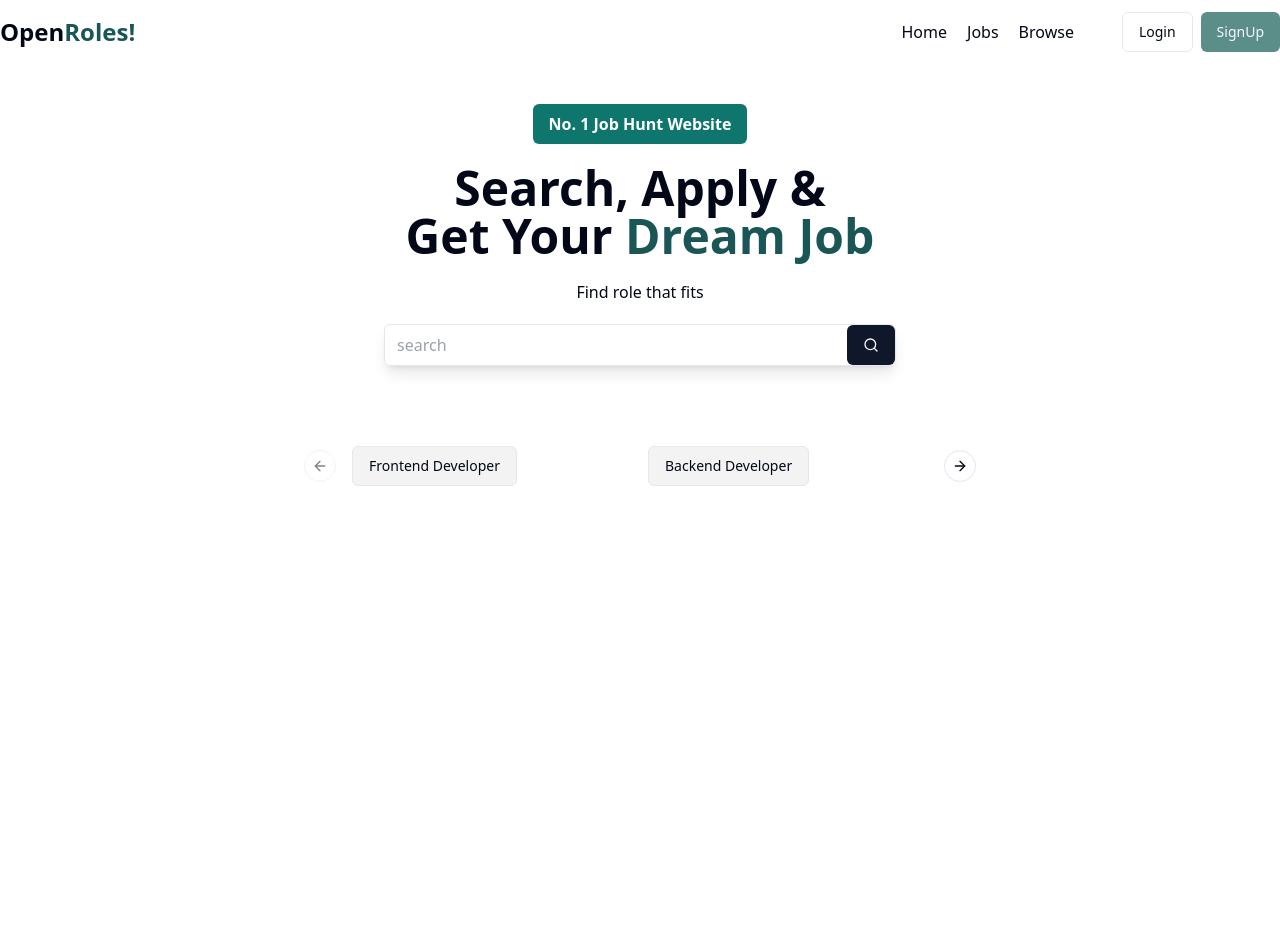
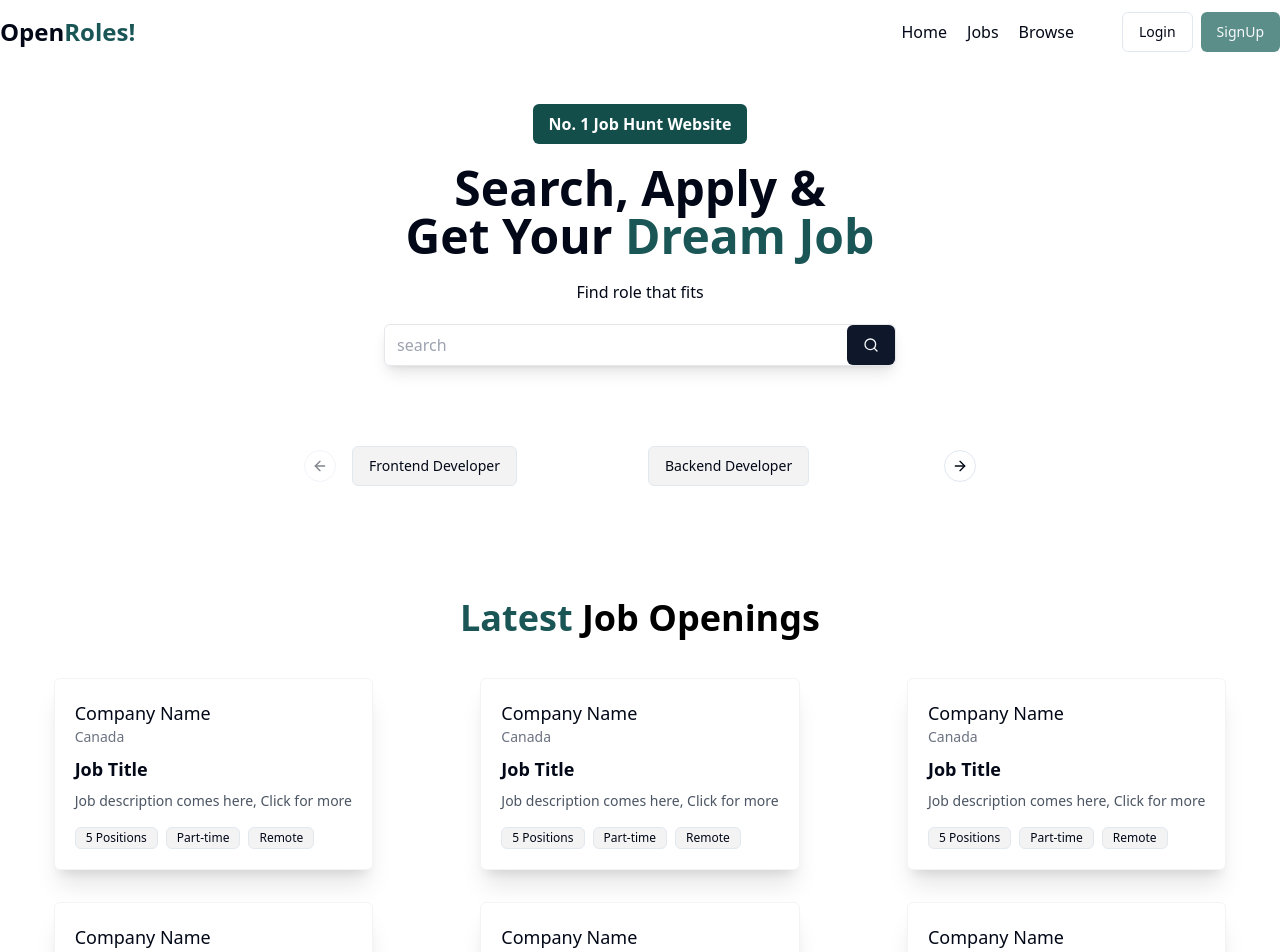
Before and after one commit to titanium-exe/OpenRoles, a React (Vite) app in the folder frontend/: page / in a window 1280 px wide. Shown: the top 952 px of the page. Before the commit the page ends 800 px from the top, so only its background shows below. Built offline with nearby package versions, Linux system fonts and the light colour scheme.

Commit message:
homepage; latestJobs added

```diff
--- a/frontend/src/components/HeroSection.jsx
+++ b/frontend/src/components/HeroSection.jsx
@@ -6,7 +6,7 @@
   return (
     <div className="text-center">
       <div className="flex flex-col gap-5 my-10">
-        <span className="px-4 py-2 mx-auto rounded-md bg-teal-700 text-[#ffffff] font-bold">
+        <span className="px-4 py-2 mx-auto rounded-md bg-teal-900 text-[#ffffff] font-bold">
           No. 1 Job Hunt Website
         </span>
         <h1 className="text-5xl font-bold">
--- /dev/null
+++ b/frontend/src/components/LatestJobCards.jsx
@@ -0,0 +1,39 @@
+import React from "react";
+import { Badge } from "@/components/ui/badge";
+
+const LatestJobCards = () => {
+  return (
+    <div className="p-5 rounded-md shadow-xl bg-white border border-gray-100">
+      <div>
+        <h1 className="font-medium text-lg">Company Name</h1>
+        <p className="text-sm text-gray-500">Canada</p>
+      </div>
+      <div>
+        <h1 className="font-bold text-lg my-2">Job Title</h1>
+        <p className="text-sm text-gray-600">Job description comes here, Click for more</p>
+      </div>
+      <div className="flex items-center gap-2 mt-4">
+        <Badge
+          className={"rounded-md text-[] bg-[#f3f3f3] font-light"}
+          variant="ghost"
+        >
+          5 Positions
+        </Badge>
+        <Badge
+          className={"rounded-md text-[] bg-[#f3f3f3] font-light"}
+          variant="ghost"
+        >
+          Part-time
+        </Badge>
+        <Badge
+          className={"rounded-md text-[] bg-[#f3f3f3] font-light"}
+          variant="ghost"
+        >
+          Remote
+        </Badge>
+      </div>
+    </div>
+  );
+};
+
+export default LatestJobCards;
--- a/frontend/src/components/LatestJobs.jsx
+++ b/frontend/src/components/LatestJobs.jsx
@@ -1,9 +1,25 @@
-import React from 'react'
+import React from "react";
+import LatestJobCards from "./LatestJobCards";
+
+const randomJobs = [1, 2, 3, 4, 5, 6, 7, 8];
 
 const LatestJobs = () => {
   return (
-    <div></div>
-  )
-}
+    <div className="max-w-7xl mx-auto my-28 px-4">
+      {/* Centered heading */}
+      <h1 className="text-4xl font-bold text-center">
+        <span className="text-[#1b5656]">Latest</span>{" "}
+        <span className="text-black">Job Openings</span>
+      </h1>
 
-export default LatestJobs
+      {/* Grid centered with even spacing */}
+      <div className="grid grid-cols-1 sm:grid-cols-2 lg:grid-cols-3 gap-8 my-10 place-items-center">
+        {randomJobs.slice(0, 6).map((item, index) => (
+          <LatestJobCards key={index} />
+        ))}
+      </div>
+    </div>
+  );
+};
+
+export default LatestJobs;
--- /dev/null
+++ b/frontend/src/components/ui/badge.jsx
@@ -0,0 +1,34 @@
+import * as React from "react"
+import { cva } from "class-variance-authority";
+
+import { cn } from "@/lib/utils"
+
+const badgeVariants = cva(
+  "inline-flex items-center rounded-full border px-2.5 py-0.5 text-xs font-semibold transition-colors focus:outline-none focus:ring-2 focus:ring-ring focus:ring-offset-2",
+  {
+    variants: {
+      variant: {
+        default:
+          "border-transparent bg-primary text-primary-foreground hover:bg-primary/80",
+        secondary:
+          "border-transparent bg-secondary text-secondary-foreground hover:bg-secondary/80",
+        destructive:
+          "border-transparent bg-destructive text-destructive-foreground hover:bg-destructive/80",
+        outline: "text-foreground",
+      },
+    },
+    defaultVariants: {
+      variant: "default",
+    },
+  }
+)
+
+function Badge({
+  className,
+  variant,
+  ...props
+}) {
+  return (<div className={cn(badgeVariants({ variant }), className)} {...props} />);
+}
+
+export { Badge, badgeVariants }
```
